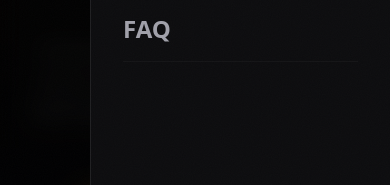
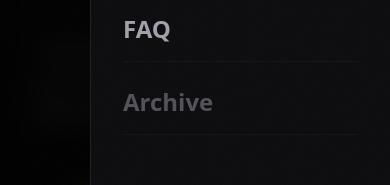
Before and after one commit to ciizerr/vlc-discord-rpc-archive, a Next.js app in the folder vlc-discord-site/: page / in a window 390 px wide. Both pictures are taken after a click on the button 345 px from the left and 53 px from the top of the page. Shown: the part 342-527 px from the top of the page. Built offline with nearby package versions, Linux system fonts and the light colour scheme.

Commit message:
fix: add missing Archive link to mobile navigation sheet

```diff
--- a/vlc-discord-site/src/components/Navigation.tsx
+++ b/vlc-discord-site/src/components/Navigation.tsx
@@ -144,6 +144,19 @@ export default function Navbar() {
                                         </Link>
                                     </motion.div>
                                 ))}
+                                <motion.div
+                                    initial={{ opacity: 0, x: 20 }}
+                                    animate={{ opacity: 1, x: 0 }}
+                                    transition={{ delay: navLinks.length * 0.1 }}
+                                >
+                                    <Link
+                                        href="/archive"
+                                        onClick={() => setIsMenuOpen(false)}
+                                        className="block text-2xl font-bold text-[#52525b] hover:text-[#a1a1aa] py-4 transition-colors border-b border-white/[0.03]"
+                                    >
+                                        Archive
+                                    </Link>
+                                </motion.div>
                             </div>
 
                             <div className="mt-auto">
```
